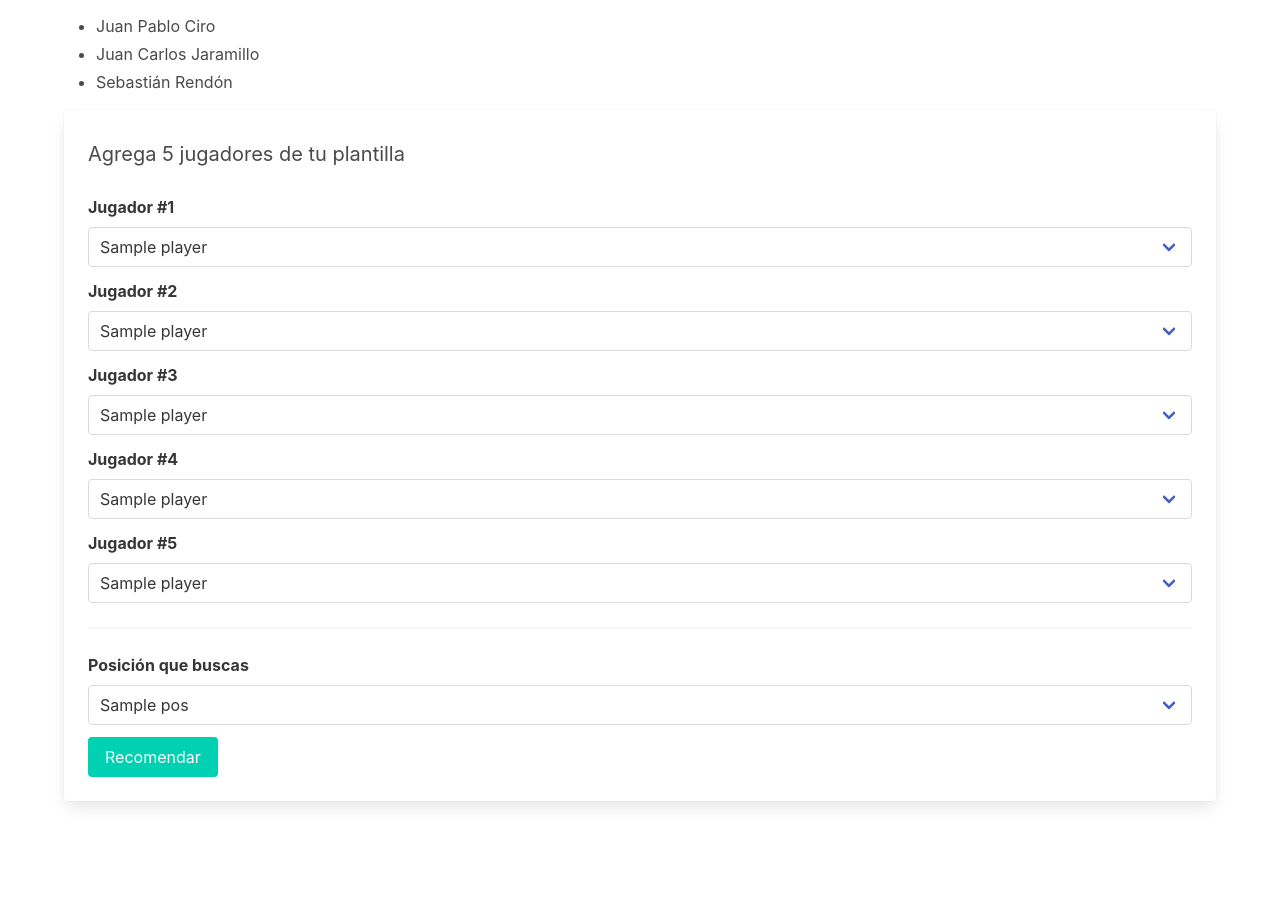
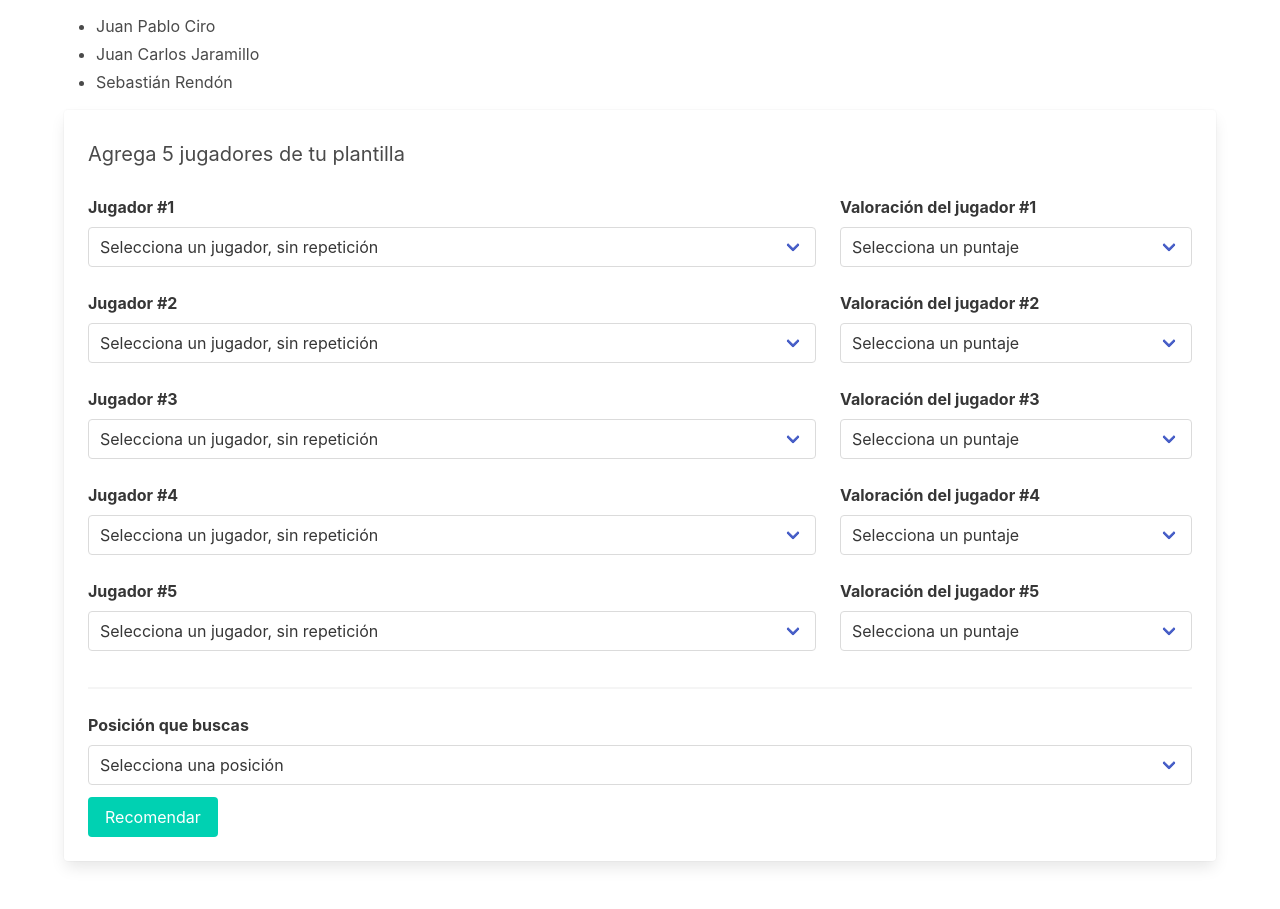
Before and after one commit to SRendonn/sriw-final, a Flask app: template templates/index.html in a window 1280 px wide. Shown: the part 148-1057 px from the top of the page. Before the commit the page ends 955 px from the top, so only its background shows below. Run offline with Flask 2, Linux system fonts and the light colour scheme; the template is opened without the code that fills it: most values are stand-ins (such as "Sample title", 1, 10 or a date in 2020).

Commit message:
added dummy version

```diff
--- a/app.py
+++ b/app.py
@@ -1,20 +1,14 @@
-from collections import defaultdict
-from flask import Flask, render_template, request
-from rdflib import Graph, URIRef
+from flask import Flask, redirect, render_template, request
+import queries
+import recommender
 
 app = Flask(__name__)
-g = Graph()
-g.parse("FCF.owl", format="n3")
-fcf = "http://www.FCF.com/"
-g = sorted(g)
 
 
-@app.route("/")
+@app.route('/')
 def hello_world():
     positions = ['Portero', 'Defensa', 'Mediocampista', 'Delantero']
-    players = ['Ansu Fati', 'Bruno Fernandes', 'Carles Perez', 'Cristiano Ronaldo', 'Dorlan Pabón', 'Felipe Aguilar', 'Gerad Piqué',
-               'Harry Maguire', 'Julian Barrera', 'Karim Benzema', 'Keylor Navas', 'Lautaro Martínez', 'Lionel Messi', 'Marc-André ter Stegen',
-               'Marcelo', 'Mason Mount', 'Neymar', 'Nicolò Barella', 'Pedri', 'Romelu Lukaku', 'Vinícius Júnior']
+    players = queries.get_player_names()
 
     return render_template('index.html', positions=positions, players=players)
 
@@ -25,91 +19,18 @@ def recommend_player():
         return '', 405
     else:
         data = request.form
-        players = [data.get('player{}'.format(i)) for i in range(1, 6)]
+        players = {}
         position = data.get('position')
-        recommended_player = get_recommended_player(
-            players=players, position=position)
-        return render_template('recommendation.html', recommended_player=recommended_player)
 
+        for i in range(1, 6):
+            player = data.get('player{}'.format(i))
+            value = data.get('valueplayer{}'.format(i))
+            if player and value:
+                players[player] = int(value)
 
-def get_recommended_player(players, position):
-
-    country_codes = defaultdict(lambda: '&#127758;', {
-        'Colombia': '&#127464;&#127476;',
-        'Spain': '&#127466;&#127480;',
-        'Portugal': '&#127477;&#127481;',
-        'England': '&#127468;&#127463;',
-        'United Kingdom': '&#127468;&#127463;',
-        'France': '&#127467;&#127479;',
-        'Costa Rica': '&#127464;&#127479;',
-        'Argentina': '&#127462;&#127479;',
-        'Germany': '&#127465;&#127466;',
-        'Brazil': '&#127463;&#127479;',
-        'Italy': '&#127470;&#127481;',
-        'Belgium': '&#127463;&#127466;',
-        'Netherlands': '&#127475;&#127473;',
-        'United States': '&#127482;&#127480;',
-        'Chile': '&#127464;&#127473;',
-        'Canada': '&#127464;&#127462;',
-        'Senegal': '&#127480;&#127475;'
-    })
-
-    player = {
-        'label': 'Carlitos Jaramillo',
-        'position': 'Defensa',
-        'country': 'Colombia',
-        'club': 'Marinilla FC',
-        'foot': 'Derecho',
-        'value': 75,
-    }
-
-    return {
-        'label': player['label'],
-        'position': player['position'],
-        'country': player['country'],
-        'club': player['club'],
-        'foot': player['foot'],
-        'flag': country_codes[player['country']],
-        'value': player['value']
-    }
-
-
-def get_players(positions = True):
-    player_helper: list[str] = []
-    for s, p, o in g:
-        # player fcf:has_position ?position
-        if str(p) == fcf + "has_position":
-            if type(positions) is bool:
-                player_helper.append((str(s), str(o)))
-            elif type(positions) is list and str(o) in positions:
-                player_helper.append((str(s), str(o)))
-
-    foot_helper = []
-    for s, p, o in g:
-        if str(s) in dict(player_helper):
-            player = next(tup for tup in player_helper if tup[0] == str(s))
-            # player fcf:has_main_foot ?main_foot
-            if str(p) == fcf + "has_main_foot":
-                foot_helper.append((*player, str(o)))
-
-    country_helper = []
-    for s, p, o in g:
-        if str(s) in dict(player_helper):
-            player = next(tup for tup in foot_helper if tup[0] == str(s))
-            # player fcf:has_birth_country ?birth_country
-            if str(p) == fcf + "has_birth_country":
-                country_helper.append((*player, str(o)))
-
-    club_helper = []
-    for s, p, o in g:
-        if str(s) in dict(player_helper):
-            player = next(tup for tup in country_helper if tup[0] == str(s))
-            # player fcf:has_club ?club
-            if str(p) == fcf + "has_club":
-                club_helper.append((*player, str(o)))
-
-
-    return club_helper
-
-
-print(get_players())
+        if position and len(players) == 5:
+            recommended_player = recommender.get_recommended_player(
+                players=players, position=position)
+            return render_template('recommendation.html', recommended_player=recommended_player)
+        else:
+            return redirect('/')
--- /dev/null
+++ b/queries.py
@@ -0,0 +1,109 @@
+from rdflib import Graph
+
+g = Graph()
+g.parse("FCF.owl", format="n3")
+fcf = "http://www.FCF.com/"
+g = sorted(g)
+
+
+def get_player_names():
+    player_helper: list[str] = []
+    for s, p, o in g:
+        # player fcf:has_position ?position
+        if str(p) == fcf + "has_position":
+            player_helper.append(str(s)[19:].replace('_', ' '))
+    return player_helper
+
+
+def get_player_by_name(name):
+    player_helper = ()
+    for s, p, o in g:
+        # player fcf:has_position ?position
+        if str(s) == name and str(p) == fcf + "has_position":
+            player_helper = (str(s), str(o))
+
+    foot_helper = ()
+    for s, p, o in g:
+        if str(s) == name and str(p) == fcf + "has_main_foot":
+            foot_helper = (*player_helper, str(o))
+
+    country_helper = ()
+    for s, p, o in g:
+        if str(s) == name and str(p) == fcf + "has_birth_country":
+            country_helper = (*foot_helper, str(o))
+
+    club_helper = ()
+    for s, p, o in g:
+        if str(s) == name and str(p) == fcf + "has_club":
+            club_helper = (*country_helper, str(o))
+
+    return club_helper
+
+
+def get_players():
+    player_helper: list[str] = []
+    for s, p, o in g:
+        # player fcf:has_position ?position
+        if str(p) == fcf + "has_position":
+            player_helper.append((str(s), str(o)))
+
+    foot_helper = []
+    for s, p, o in g:
+        if str(s) in dict(player_helper):
+            player = next(tup for tup in player_helper if tup[0] == str(s))
+            # player fcf:has_main_foot ?main_foot
+            if str(p) == fcf + "has_main_foot":
+                foot_helper.append((*player, str(o)))
+
+    country_helper = []
+    for s, p, o in g:
+        if str(s) in dict(player_helper):
+            player = next(tup for tup in foot_helper if tup[0] == str(s))
+            # player fcf:has_birth_country ?birth_country
+            if str(p) == fcf + "has_birth_country":
+                country_helper.append((*player, str(o)))
+
+    club_helper = []
+    for s, p, o in g:
+        if str(s) in dict(player_helper):
+            player = next(tup for tup in country_helper if tup[0] == str(s))
+            # player fcf:has_club ?club
+            if str(p) == fcf + "has_club":
+                club_helper.append((*player, str(o)))
+
+    return club_helper
+
+
+def get_players_by_position(position):
+    player_helper: list[str] = []
+    for s, p, o in g:
+        # player fcf:has_position ?position
+        if str(p) == fcf + "has_position":
+            if str(o) == position:
+                player_helper.append((str(s), str(o)))
+
+    foot_helper = []
+    for s, p, o in g:
+        if str(s) in dict(player_helper):
+            player = next(tup for tup in player_helper if tup[0] == str(s))
+            # player fcf:has_main_foot ?main_foot
+            if str(p) == fcf + "has_main_foot":
+                foot_helper.append((*player, str(o)))
+
+    country_helper = []
+    for s, p, o in g:
+        if str(s) in dict(player_helper):
+            player = next(tup for tup in foot_helper if tup[0] == str(s))
+            # player fcf:has_birth_country ?birth_country
+            if str(p) == fcf + "has_birth_country":
+                country_helper.append((*player, str(o)))
+
+    club_helper = []
+    for s, p, o in g:
+        if str(s) in dict(player_helper):
+            player = next(tup for tup in country_helper if tup[0] == str(s))
+            # player fcf:has_club ?club
+            if str(p) == fcf + "has_club":
+                club_helper.append((*player, str(o)))
+
+    return club_helper
--- /dev/null
+++ b/recommender.py
@@ -0,0 +1,62 @@
+from random import choice, randint
+from collections import defaultdict
+import queries
+
+dummie_1 = {
+    'Gerard Pique': 6,
+    'Lionel Messi': 10,
+    'Felipe Aguilar': 3,
+    'Ter Stegen': 7,
+    'Vinicius Jr': 9,
+}
+
+dummie_2 = {
+    'Harry Maguire': 5,
+    'Pedri': 8,
+    'Keylor Navas': 8,
+    'Romelo Lukaku': 7,
+    'Lautaru Martinez': 7
+}
+
+dummie_3 = {
+    'Ansu Fati': 6,
+    'Cristiano Ronaldo': 10,
+    'Dorlan Pabon': 4,
+    'Bruno Fernandes': 9,
+    'Carles Perez': 5
+}
+
+
+def get_recommended_player(players, position):
+
+    country_codes = defaultdict(lambda: '&#127758;', {
+        'Colombia': '&#127464;&#127476;',
+        'Spain': '&#127466;&#127480;',
+        'Portugal': '&#127477;&#127481;',
+        'England': '&#127468;&#127463;',
+        'United Kingdom': '&#127468;&#127463;',
+        'France': '&#127467;&#127479;',
+        'Costa Rica': '&#127464;&#127479;',
+        'Argentina': '&#127462;&#127479;',
+        'Germany': '&#127465;&#127466;',
+        'Brazil': '&#127463;&#127479;',
+        'Italy': '&#127470;&#127481;',
+        'Belgium': '&#127463;&#127466;',
+        'Netherlands': '&#127475;&#127473;',
+        'United States': '&#127482;&#127480;',
+        'Chile': '&#127464;&#127473;',
+        'Canada': '&#127464;&#127462;',
+        'Senegal': '&#127480;&#127475;'
+    })
+
+    player = queries.get_player_by_name(choice(queries.get_players())[0])
+
+    return {
+        'label': player[0][19:].replace('_', ' '),
+        'position': player[1][19:].replace('_', ' '),
+        'foot': player[2][19:].replace('_', ' '),
+        'country': player[3][19:].replace('_', ' '),
+        'club': player[4][19:].replace('_', ' '),
+        'flag': country_codes[player[3][19:].replace('_', ' ')],
+        'value': randint(1, 100)
+    }
--- a/templates/index.html
+++ b/templates/index.html
@@ -35,17 +35,45 @@
               <form action="/recommend-player" method="post">
                 <p class="subtitle py-2">Agrega 5 jugadores de tu plantilla</p>
                 {% for p in range(1,6) %}
+                <div class="columns">
+                  <div class="column is-two-thirds">
                     <div class="field">
                       <div class="control">
                         <label for="player{{p}}" class="label"
                           >Jugador #{{ p }}</label
                         >
                         <div class="select is-fullwidth">
-                      <select id="player{{p}}" name="player{{p}}">
+                          <select id="player{{p}}" name="player{{p}}" required>
+                            <option selected disabled>
+                              Selecciona un jugador, sin repetición
+                            </option>
                             {% for player in players %}
                             <option value="{{ player }}">{{ player }}</option>
                             {% endfor %}
                           </select>
+                        </div>
+                      </div>
+                    </div>
+                  </div>
+                  <div class="column">
+                    <div class="control">
+                      <label for="valueplayer{{p}}" class="label"
+                        >Valoración del jugador #{{ p }}</label
+                      >
+                      <div class="select is-fullwidth">
+                        <select
+                          id="valueplayer{{p}}"
+                          name="valueplayer{{p}}"
+                          required
+                        >
+                          <option selected disabled>
+                            Selecciona un puntaje
+                          </option>
+                          {% for value in range(1, 11) %}
+                          <option value="{{ value }}">{{ value }}</option>
+                          {% endfor %}
+                        </select>
+                      </div>
                     </div>
                   </div>
                 </div>
@@ -57,7 +85,10 @@
                   >
                   <div class="control">
                     <div class="select is-fullwidth">
-                      <select id="position" name="position">
+                      <select id="position" name="position" required>
+                        <option selected disabled>
+                          Selecciona una posición
+                        </option>
                         {% for pos in positions %}
                         <option value="{{ pos }}">{{ pos }}</option>
                         {% endfor %}
```
Lines whose indentation alone changed are shown as unchanged.
